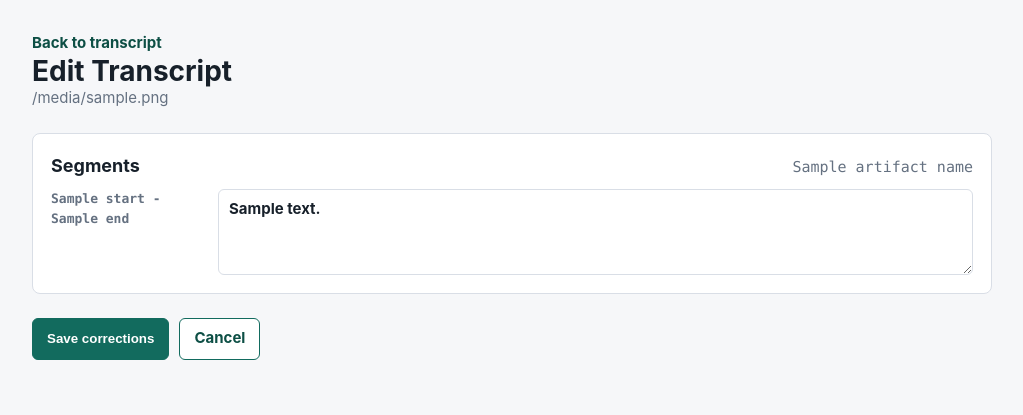
After one commit to tyrimedio/openphonic, a FastAPI app: template openphonic/templates/transcript_edit.html in a window 1280 px wide. The commit adds this page. Shown: the top 415 px of the page, without its empty margins (128-1151 px from the left). Run offline with FastAPI, Linux system fonts and the light colour scheme; the template is opened without the code that fills it: most values are stand-ins (such as "Sample title", 1, 10 or a date in 2020).

Commit message:
Add manual transcript corrections

```diff
--- a/openphonic/api/routes.py
+++ b/openphonic/api/routes.py
@@ -22,6 +22,7 @@ from openphonic.services.jobs import (
 from openphonic.services.storage import (
     JobArtifact,
     job_artifact_path,
+    job_dir,
     list_job_artifacts,
     save_upload_file,
 )
@@ -51,6 +52,7 @@ TEXT_ARTIFACT_EXTENSIONS = {
     ".yaml",
     ".yml",
 }
+TRANSCRIPT_CORRECTIONS_ARTIFACT = "transcript_corrections.json"
 
 
 def _ensure_ready() -> None:
@@ -163,11 +165,58 @@ def _load_transcript_artifact(
     return transcript, artifact_name
 
 
-def _transcript_segments(transcript: dict[str, Any]) -> list[dict[str, Any]]:
-    rendered_segments: list[dict[str, Any]] = []
-    for segment in transcript.get("segments") or []:
+def _corrections_path(job_id: str) -> Path:
+    return job_dir(get_settings(), job_id) / TRANSCRIPT_CORRECTIONS_ARTIFACT
+
+
+def _load_transcript_corrections(job_id: str) -> dict[str, Any] | None:
+    try:
+        path = job_artifact_path(get_settings(), job_id, TRANSCRIPT_CORRECTIONS_ARTIFACT)
+    except FileNotFoundError:
+        return None
+    except ValueError as exc:
+        raise HTTPException(status_code=400, detail=str(exc)) from exc
+
+    try:
+        corrections = json.loads(path.read_text(encoding="utf-8"))
+    except json.JSONDecodeError as exc:
+        raise HTTPException(
+            status_code=422, detail="Transcript corrections are invalid JSON."
+        ) from exc
+    if not isinstance(corrections, dict):
+        raise HTTPException(status_code=422, detail="Transcript corrections must be a JSON object.")
+    return corrections
+
+
+def _correction_text_by_index(corrections: dict[str, Any] | None) -> dict[int, str]:
+    if corrections is None:
+        return {}
+
+    corrected: dict[int, str] = {}
+    for segment in corrections.get("segments") or []:
         if not isinstance(segment, dict):
             continue
+        try:
+            segment_index = int(segment["segment_index"])
+        except (KeyError, TypeError, ValueError):
+            continue
+        text = segment.get("text")
+        if isinstance(text, str):
+            corrected[segment_index] = text
+    return corrected
+
+
+def _transcript_segments(
+    transcript: dict[str, Any],
+    corrections: dict[str, Any] | None = None,
+) -> list[dict[str, Any]]:
+    rendered_segments: list[dict[str, Any]] = []
+    corrected_text = _correction_text_by_index(corrections)
+    for index, segment in enumerate(transcript.get("segments") or []):
+        if not isinstance(segment, dict):
+            continue
+        original_text = segment.get("text") or ""
+        text = corrected_text.get(index, original_text)
         words = []
         for word in segment.get("words") or []:
             if not isinstance(word, dict):
@@ -182,14 +231,50 @@ def _transcript_segments(transcript: dict[str, Any]) -> list[dict[str, Any]]:
             )
         rendered_segments.append(
             {
+                "index": index,
                 "id": segment.get("id"),
                 "start": _format_seconds(segment.get("start")),
                 "end": _format_seconds(segment.get("end")),
-                "text": segment.get("text") or "",
+                "start_seconds": segment.get("start"),
+                "end_seconds": segment.get("end"),
+                "text": text,
+                "original_text": original_text,
+                "is_corrected": text != original_text,
                 "words": words,
             }
         )
     return rendered_segments
+
+
+def _build_transcript_corrections(
+    transcript: dict[str, Any],
+    artifact_name: str,
+    form: dict[str, Any],
+) -> dict[str, Any]:
+    corrections: list[dict[str, Any]] = []
+    for index, segment in enumerate(transcript.get("segments") or []):
+        if not isinstance(segment, dict):
+            continue
+        original_text = str(segment.get("text") or "")
+        corrected_text = str(form.get(f"segment_{index}_text", original_text))
+        if corrected_text == original_text:
+            continue
+        corrections.append(
+            {
+                "segment_index": index,
+                "segment_id": segment.get("id"),
+                "start": segment.get("start"),
+                "end": segment.get("end"),
+                "original_text": original_text,
+                "text": corrected_text,
+            }
+        )
+
+    return {
+        "schema_version": 1,
+        "source_artifact": artifact_name,
+        "segments": corrections,
+    }
 
 
 def _artifact_preview(path: Path) -> dict[str, Any]:
@@ -265,7 +350,8 @@ def transcript_page(request: Request, job_id: str):
     _ensure_ready()
     record = _require_job(job_id)
     transcript, artifact_name = _load_transcript_artifact(job_id, record.transcript_path)
-    segments = _transcript_segments(transcript)
+    corrections = _load_transcript_corrections(job_id)
+    segments = _transcript_segments(transcript, corrections)
     word_count = sum(len(segment["words"]) for segment in segments)
     vtt_name = "transcript.vtt"
     artifacts = {artifact.name for artifact in list_job_artifacts(get_settings(), job_id)}
@@ -281,10 +367,46 @@ def transcript_page(request: Request, job_id: str):
             "artifact_name": artifact_name,
             "download_url": _artifact_url(job_id, artifact_name),
             "vtt_url": _artifact_url(job_id, vtt_name) if vtt_name in artifacts else None,
+            "edit_url": f"/jobs/{job_id}/transcript/edit",
+            "corrections_url": _artifact_url(job_id, TRANSCRIPT_CORRECTIONS_ARTIFACT)
+            if corrections is not None
+            else None,
+            "correction_count": sum(1 for segment in segments if segment["is_corrected"]),
             "language_probability": _format_probability(transcript.get("language_probability")),
             "duration": _format_seconds(transcript.get("duration")),
         },
     )
+
+
+@router.get("/jobs/{job_id}/transcript/edit", response_class=HTMLResponse)
+def transcript_edit_page(request: Request, job_id: str):
+    _ensure_ready()
+    record = _require_job(job_id)
+    transcript, artifact_name = _load_transcript_artifact(job_id, record.transcript_path)
+    corrections = _load_transcript_corrections(job_id)
+    segments = _transcript_segments(transcript, corrections)
+    return templates.TemplateResponse(
+        request,
+        "transcript_edit.html",
+        {
+            "request": request,
+            "job": record,
+            "segments": segments,
+            "artifact_name": artifact_name,
+            "save_url": f"/jobs/{job_id}/transcript/corrections",
+        },
+    )
+
+
+@router.post("/jobs/{job_id}/transcript/corrections")
+async def save_transcript_corrections(request: Request, job_id: str):
+    _ensure_ready()
+    record = _require_job(job_id)
+    transcript, artifact_name = _load_transcript_artifact(job_id, record.transcript_path)
+    form = dict(await request.form())
+    corrections = _build_transcript_corrections(transcript, artifact_name, form)
+    _corrections_path(job_id).write_text(json.dumps(corrections, indent=2), encoding="utf-8")
+    return RedirectResponse(f"/jobs/{job_id}/transcript", status_code=303)
 
 
 @router.get("/jobs/{job_id}/artifacts/{artifact_name:path}", response_class=HTMLResponse)
--- a/openphonic/static/styles.css
+++ b/openphonic/static/styles.css
@@ -97,7 +97,8 @@ label {
 }
 
 input,
-select {
+select,
+textarea {
   width: 100%;
   min-height: 42px;
   border: 1px solid var(--line);
@@ -106,6 +107,10 @@ select {
   color: var(--text);
   padding: 8px 10px;
   font: inherit;
+}
+
+textarea {
+  resize: vertical;
 }
 
 .button {
@@ -189,6 +194,13 @@ tr:last-child td {
 .status.failed {
   background: #fae7e7;
   color: var(--danger);
+}
+
+.status.corrected {
+  margin-left: 8px;
+  background: #e5f3f2;
+  color: var(--accent-strong);
+  vertical-align: middle;
 }
 
 .meter {
@@ -290,6 +302,16 @@ dd {
   gap: 18px;
 }
 
+.edit-list {
+  display: grid;
+  gap: 14px;
+}
+
+.edit-segment {
+  align-items: start;
+  grid-template-columns: 160px minmax(0, 1fr);
+}
+
 .segment {
   display: grid;
   grid-template-columns: 160px minmax(0, 1fr);
@@ -385,6 +407,10 @@ dd {
   .word-list {
     grid-column: 1;
   }
+
+  .edit-segment {
+    grid-template-columns: 1fr;
+  }
 }
 
 @media (max-width: 460px) {
--- /dev/null
+++ b/openphonic/templates/transcript_edit.html
@@ -0,0 +1,46 @@
+<!doctype html>
+<html lang="en">
+  <head>
+    <meta charset="utf-8">
+    <meta name="viewport" content="width=device-width, initial-scale=1">
+    <title>Edit Transcript - {{ job.original_filename }} - Openphonic</title>
+    <link rel="stylesheet" href="/static/styles.css">
+  </head>
+  <body>
+    <main class="shell reading">
+      <header class="topbar">
+        <div>
+          <a href="/jobs/{{ job.id }}/transcript">Back to transcript</a>
+          <h1>Edit Transcript</h1>
+          <p>{{ job.original_filename }}</p>
+        </div>
+      </header>
+
+      <form action="{{ save_url }}" method="post">
+        <section class="panel">
+          <div class="section-heading">
+            <h2>Segments</h2>
+            <span class="mono">{{ artifact_name }}</span>
+          </div>
+          {% if segments %}
+            <div class="edit-list">
+              {% for segment in segments %}
+                <label class="edit-segment">
+                  <span class="segment-time mono">{{ segment.start }} - {{ segment.end }}</span>
+                  <textarea name="segment_{{ segment.index }}_text" rows="3">{{ segment.text }}</textarea>
+                </label>
+              {% endfor %}
+            </div>
+          {% else %}
+            <p class="empty">No transcript segments.</p>
+          {% endif %}
+        </section>
+
+        <section class="actions">
+          <button class="button" type="submit">Save corrections</button>
+          <a class="button secondary" href="/jobs/{{ job.id }}/transcript">Cancel</a>
+        </section>
+      </form>
+    </main>
+  </body>
+</html>
```
Also changed, not shown: openphonic/templates/transcript.html (+11 -2 lines), tests/test_api.py (+104 -0 lines).
